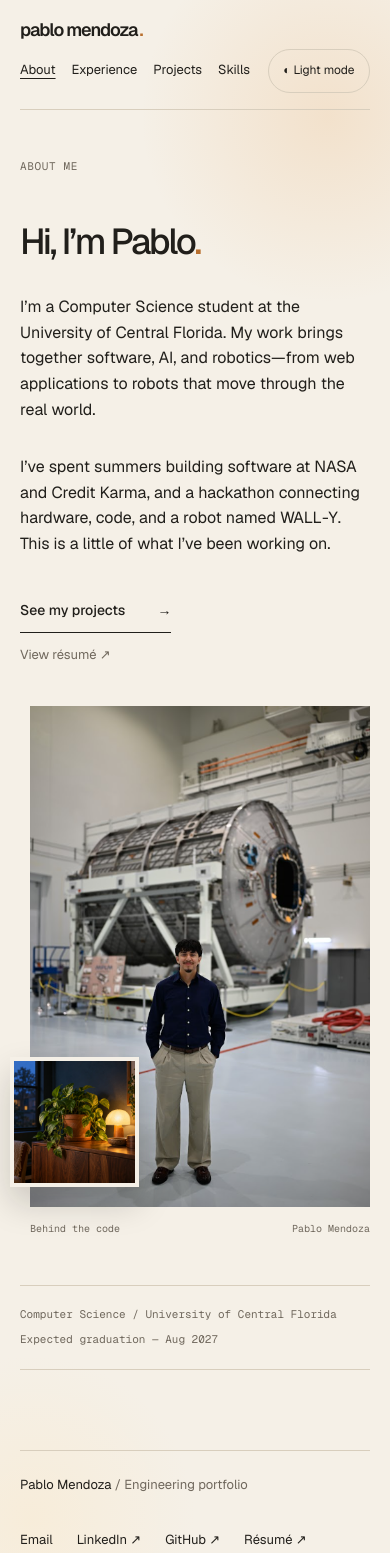
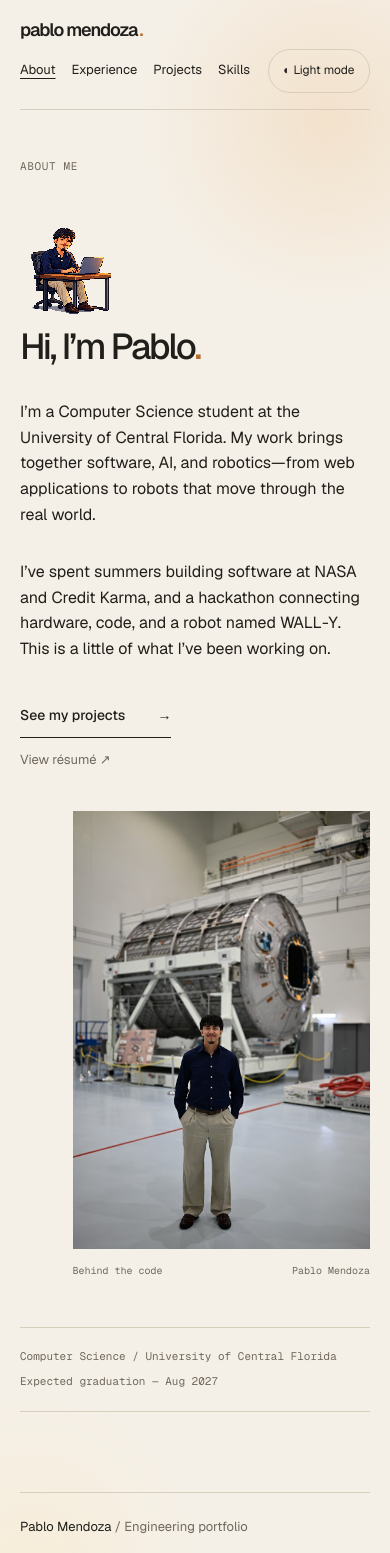
Before and after one commit to PabloMCodes/portfolio, a Next.js app: page /about in a window 390 px wide. Shown: the top 1553 px of the page. Built offline with nearby package versions, Linux system fonts and the light colour scheme.

Commit message:
Replace greenery with pixel Pablo character

```diff
--- a/src/app/about/page.tsx
+++ b/src/app/about/page.tsx
@@ -6,17 +6,17 @@ export default function AboutPage() {
   return <SiteShell currentPath="/about"><section className={styles.hero} aria-labelledby="intro-title">
     <div className={styles.heroLabel}><span className={styles.label}>About me</span><span className={styles.label}>Computer science · UCF</span></div>
     <div className={styles.heroLayout}>
-      <div><h1 id="intro-title" className={styles.heroTitle}>Hi, I’m Pablo<span>.</span></h1><div className={styles.heroBottom}>
+      <div><div className={styles.heroTitleRow}>
+        <h1 id="intro-title" className={styles.heroTitle}>Hi, I’m Pablo<span>.</span></h1>
+        <Image className={styles.pixelPablo} src="/images/pablo-pixel-laptop.png" alt="Pixel-art Pablo working at a laptop." width={160} height={155} unoptimized />
+      </div><div className={styles.heroBottom}>
         <p className={styles.introCopy}>I’m a Computer Science student at the University of Central Florida. My work brings together software, AI, and robotics—from web applications to robots that move through the real world.</p>
         <p className={styles.introCopy}>I’ve spent summers building software at NASA and Credit Karma, and a hackathon connecting hardware, code, and a robot named WALL-Y. This is a little of what I’ve been working on.</p>
         <a href="/projects" className={styles.textLink}>See my projects <span aria-hidden="true">→</span></a>
         <a href="/images/Pablo_Mendoza_Resume.pdf" className={styles.quietLink} target="_blank" rel="noreferrer">View résumé <span aria-hidden="true">↗</span></a>
       </div></div>
       <figure className={styles.portrait}>
-        <div className={styles.portraitScene}>
-          <Image className={styles.portraitImage} src="/images/pablo-portrait.png" alt="Pablo standing in front of a large cylindrical spacecraft structure." width={488} height={719} sizes="(max-width: 600px) 70vw, (max-width: 900px) 240px, 350px" preload />
-          <Image className={styles.portraitStillLife} src="/images/cozy-plant-room.jpg" alt="" width={720} height={720} sizes="(max-width: 600px) 120px, 190px" />
-        </div>
+        <Image src="/images/pablo-portrait.png" alt="Pablo standing in front of a large cylindrical spacecraft structure." width={488} height={719} sizes="(max-width: 600px) 78vw, (max-width: 900px) 240px, 320px" preload />
         <figcaption><span>Behind the code</span><span>Pablo Mendoza</span></figcaption>
       </figure>
     </div>
--- a/src/app/home.module.css
+++ b/src/app/home.module.css
@@ -96,11 +96,26 @@
 }
 
 .heroTitle {
-  margin-block: 0 2rem;
+  margin: 0;
   font-size: clamp(2.75rem, 5.1vw, 4.75rem);
   font-weight: 500;
   line-height: 1.08;
   letter-spacing: -0.065em;
+}
+
+.heroTitleRow {
+  display: flex;
+  align-items: flex-end;
+  gap: clamp(1rem, 3vw, 2rem);
+  margin-bottom: 2rem;
+}
+
+.pixelPablo {
+  display: block;
+  flex: none;
+  width: clamp(7.5rem, 12vw, 10rem);
+  height: auto;
+  image-rendering: pixelated;
 }
 
 .heroTitle span {
@@ -115,7 +130,7 @@
 
 .heroLayout {
   display: grid;
-  grid-template-columns: minmax(0, 1fr) minmax(0, 360px);
+  grid-template-columns: minmax(0, 1fr) minmax(0, 320px);
   align-items: center;
   gap: clamp(2rem, 5vw, 5rem);
   margin-top: 3rem;
@@ -123,25 +138,6 @@
 
 .portrait {
   margin: 0;
-}
-
-.portraitScene {
-  position: relative;
-}
-
-.portrait .portraitImage {
-  width: 100%;
-}
-
-.portrait .portraitStillLife {
-  position: absolute;
-  left: -4.5rem;
-  bottom: 1.25rem;
-  width: clamp(9rem, 14vw, 12rem);
-  aspect-ratio: 1;
-  object-fit: cover;
-  border: 5px solid var(--background);
-  box-shadow: 0 1rem 2rem rgb(15 19 11 / 18%);
 }
 
 .portrait img,
@@ -557,12 +553,18 @@
   }
 
   .heroLayout {
-    grid-template-columns: minmax(0, 1fr) 280px;
+    grid-template-columns: minmax(0, 1fr) 240px;
     gap: 1.5rem;
   }
 
   .heroTitle {
     font-size: clamp(2.25rem, 4.6vw, 2.75rem);
+  }
+
+  .heroTitleRow {
+    flex-direction: column-reverse;
+    align-items: flex-start;
+    gap: 0.75rem;
   }
 
   .nasaProject,
@@ -596,15 +598,13 @@
   }
 
   .portrait {
-    width: 100%;
-    max-width: 340px;
+    width: 85%;
+    max-width: 320px;
     justify-self: end;
   }
 
-  .portrait .portraitStillLife {
-    left: -1.25rem;
-    width: 38%;
-    border-width: 4px;
+  .pixelPablo {
+    width: 6rem;
   }
 
   .header {
```
Also changed, not shown: public/images/cozy-plant-room.jpg (deleted), public/images/pablo-pixel-laptop.png (added).
